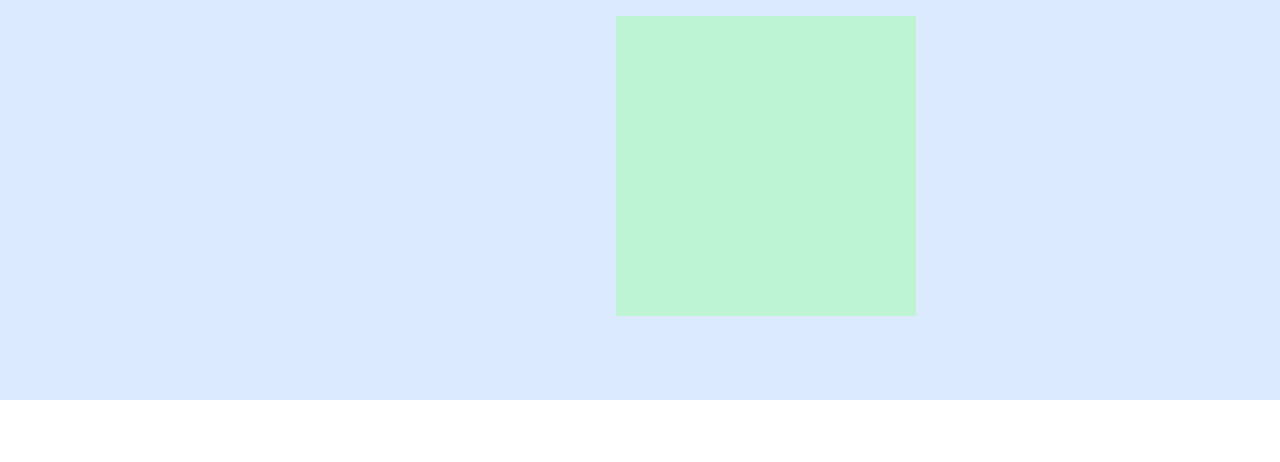
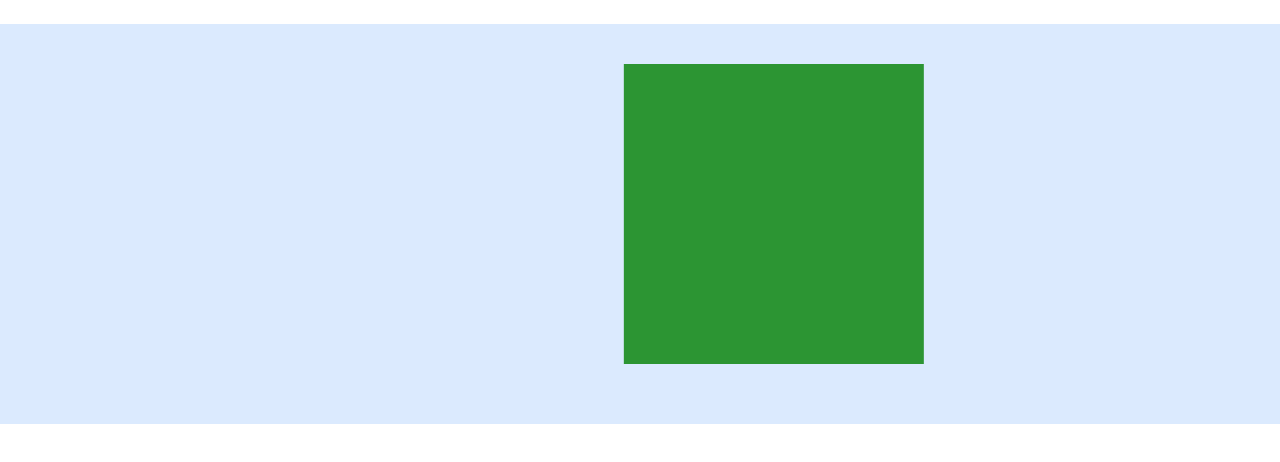
Before and after one commit to liyuKnow/framer, a React (Vite) app: page / in a window 1280 px wide. Shown: the top 462 px of the page. Built offline with nearby package versions, Linux system fonts and the light colour scheme.

Commit message:
spring and dumping

```diff
--- a/src/components/boxOne.jsx
+++ b/src/components/boxOne.jsx
@@ -3,16 +3,25 @@ import { motion } from "framer-motion";
 
 const BoxOne = () => {
   return (
-    <div className="container mx-auto w-full h-[400px] p-4 bg-blue-100 flex flex-col justify-start items-start">
+    <div className="container mt-6 mx-auto w-full h-[400px] p-4 bg-blue-100 flex flex-col justify-start items-start">
       <motion.div
-        className="w-[300px] h-[300px] p-4 bg-green-200"
+        className="w-[300px] h-[300px] mt-6 relative p-4 bg-indigo-300"
         initial={{
-          opacity: 0.2,
+          opacity: 0.4,
         }}
         animate={{
           x: 600,
-          rotate: 180,
-          opacity: 0.9,
+          // rotate: 90,
+          opacity: 0.8,
+          backgroundColor: "green",
+        }}
+        transition={{
+          type: "spring",
+          stiffness: 20,
+          damping: 1,
+
+          // type: "tween",
+          // duration: 3,
         }}
       ></motion.div>
     </div>
```
